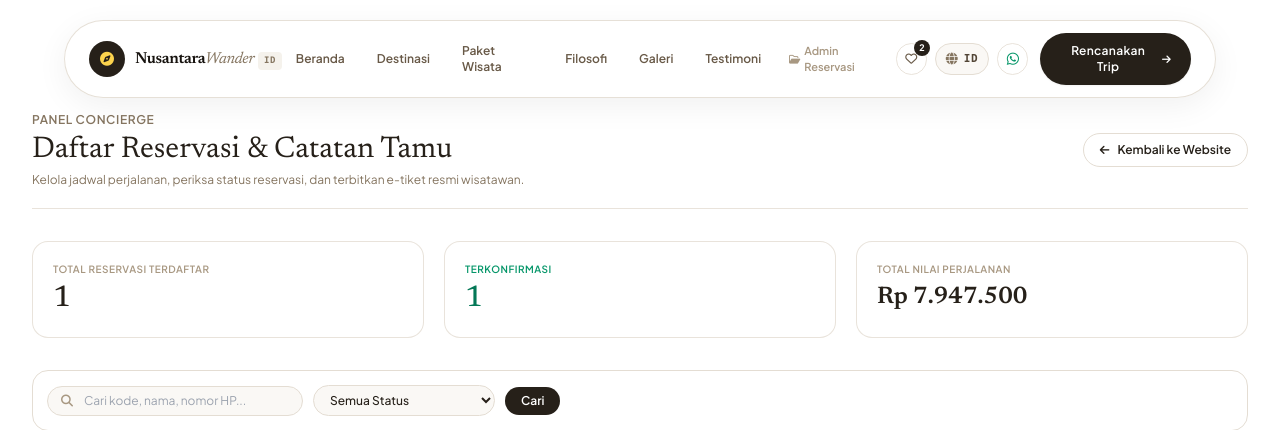
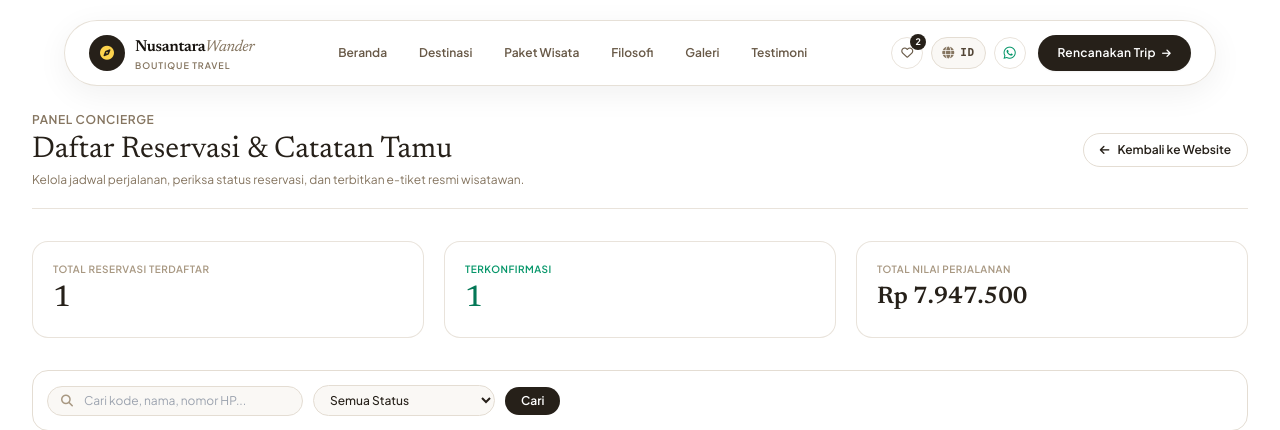
Before and after one commit to hildanagus55-sudo/pariwisata, a Laravel app: page /admin/reservasi in a window 1280 px wide. Shown: the top 430 px of the page. Run offline with Laravel 12, Linux system fonts and the light colour scheme; data comes from the database, SQL or seed files in the repository; some libraries are stand-ins or nearby versions.

Commit message:
style: restore navbar menu layout and section links, keep language switcher, and remove admin feature

```diff
--- a/resources/views/layouts/app.blade.php
+++ b/resources/views/layouts/app.blade.php
@@ -143,24 +143,20 @@
                 <div class="w-9 h-9 rounded-full bg-stone-900 text-amber-300 flex items-center justify-center text-sm shadow-xs group-hover:rotate-45 transition-transform duration-500 shrink-0">
                     <i class="fa-solid fa-compass"></i>
                 </div>
-                <div class="flex items-baseline gap-1">
+                <div>
                     <span class="text-base font-serif font-bold tracking-tight text-stone-950">Nusantara<span class="italic font-normal text-stone-500">Wander</span></span>
-                    <span id="brandLangTag" class="hidden sm:inline-block text-[9px] font-mono px-1.5 py-0.5 rounded bg-stone-100 text-stone-500 font-semibold tracking-wider">ID</span>
+                    <p class="text-[9px] tracking-widest text-stone-500 uppercase font-semibold">Boutique Travel</p>
                 </div>
             </a>
 
             <!-- Desktop Navigation Links -->
             <nav class="hidden lg:flex items-center gap-1 text-xs font-semibold text-stone-600">
                 <a href="{{ route('home') }}#beranda" data-i18n="navHome" class="px-3.5 py-1.5 rounded-full hover:bg-stone-100 hover:text-stone-950 transition-all">Beranda</a>
-                <a href="{{ route('destinations.index') }}" data-i18n="navDest" class="px-3.5 py-1.5 rounded-full hover:bg-stone-100 hover:text-stone-950 transition-all">Destinasi</a>
-                <a href="{{ route('packages.index') }}" data-i18n="navPkg" class="px-3.5 py-1.5 rounded-full hover:bg-stone-100 hover:text-stone-950 transition-all">Paket Wisata</a>
+                <a href="{{ route('home') }}#destinasi" data-i18n="navDest" class="px-3.5 py-1.5 rounded-full hover:bg-stone-100 hover:text-stone-950 transition-all">Destinasi</a>
+                <a href="{{ route('home') }}#paket" data-i18n="navPkg" class="px-3.5 py-1.5 rounded-full hover:bg-stone-100 hover:text-stone-950 transition-all">Paket Wisata</a>
                 <a href="{{ route('home') }}#cerita" data-i18n="navStory" class="px-3.5 py-1.5 rounded-full hover:bg-stone-100 hover:text-stone-950 transition-all">Filosofi</a>
                 <a href="{{ route('home') }}#galeri" data-i18n="navGallery" class="px-3.5 py-1.5 rounded-full hover:bg-stone-100 hover:text-stone-950 transition-all">Galeri</a>
                 <a href="{{ route('home') }}#testimoni" data-i18n="navTesti" class="px-3.5 py-1.5 rounded-full hover:bg-stone-100 hover:text-stone-950 transition-all">Testimoni</a>
-                <a href="{{ route('admin.bookings') }}" class="px-2.5 py-1 rounded-full text-[11px] text-stone-400 hover:text-stone-800 transition-colors flex items-center gap-1">
-                    <i class="fa-regular fa-folder-open text-[10px]"></i>
-                    <span data-i18n="navAdmin">Admin</span>
-                </a>
             </nav>
 
             <!-- Actions: Wishlist, Language Switcher (ID/EN), WhatsApp, CTA -->
@@ -206,12 +202,11 @@
         <div id="mobileMenu" class="hidden lg:hidden max-w-6xl mx-auto mt-2 rounded-3xl bg-white/95 backdrop-blur-xl border border-stone-200/90 p-5 space-y-3 shadow-xl animate-fadeIn">
             <div class="flex flex-col space-y-2 text-xs font-semibold text-stone-700">
                 <a href="{{ route('home') }}#beranda" onclick="toggleMobileMenu()" data-i18n="navHome" class="px-3 py-2 rounded-xl hover:bg-stone-100">Beranda</a>
-                <a href="{{ route('destinations.index') }}" onclick="toggleMobileMenu()" data-i18n="navDest" class="px-3 py-2 rounded-xl hover:bg-stone-100">Destinasi</a>
-                <a href="{{ route('packages.index') }}" onclick="toggleMobileMenu()" data-i18n="navPkg" class="px-3 py-2 rounded-xl hover:bg-stone-100">Paket Wisata</a>
+                <a href="{{ route('home') }}#destinasi" onclick="toggleMobileMenu()" data-i18n="navDest" class="px-3 py-2 rounded-xl hover:bg-stone-100">Destinasi</a>
+                <a href="{{ route('home') }}#paket" onclick="toggleMobileMenu()" data-i18n="navPkg" class="px-3 py-2 rounded-xl hover:bg-stone-100">Paket Wisata</a>
                 <a href="{{ route('home') }}#cerita" onclick="toggleMobileMenu()" data-i18n="navStory" class="px-3 py-2 rounded-xl hover:bg-stone-100">Filosofi</a>
                 <a href="{{ route('home') }}#galeri" onclick="toggleMobileMenu()" data-i18n="navGallery" class="px-3 py-2 rounded-xl hover:bg-stone-100">Galeri</a>
                 <a href="{{ route('home') }}#testimoni" onclick="toggleMobileMenu()" data-i18n="navTesti" class="px-3 py-2 rounded-xl hover:bg-stone-100">Testimoni</a>
-                <a href="{{ route('admin.bookings') }}" onclick="toggleMobileMenu()" data-i18n="navAdmin" class="px-3 py-2 rounded-xl hover:bg-stone-100 text-stone-900">Admin Reservasi</a>
             </div>
             <div class="pt-3 border-t border-stone-200 flex flex-col gap-2">
                 <!-- Mobile Language Selector Row -->
```
